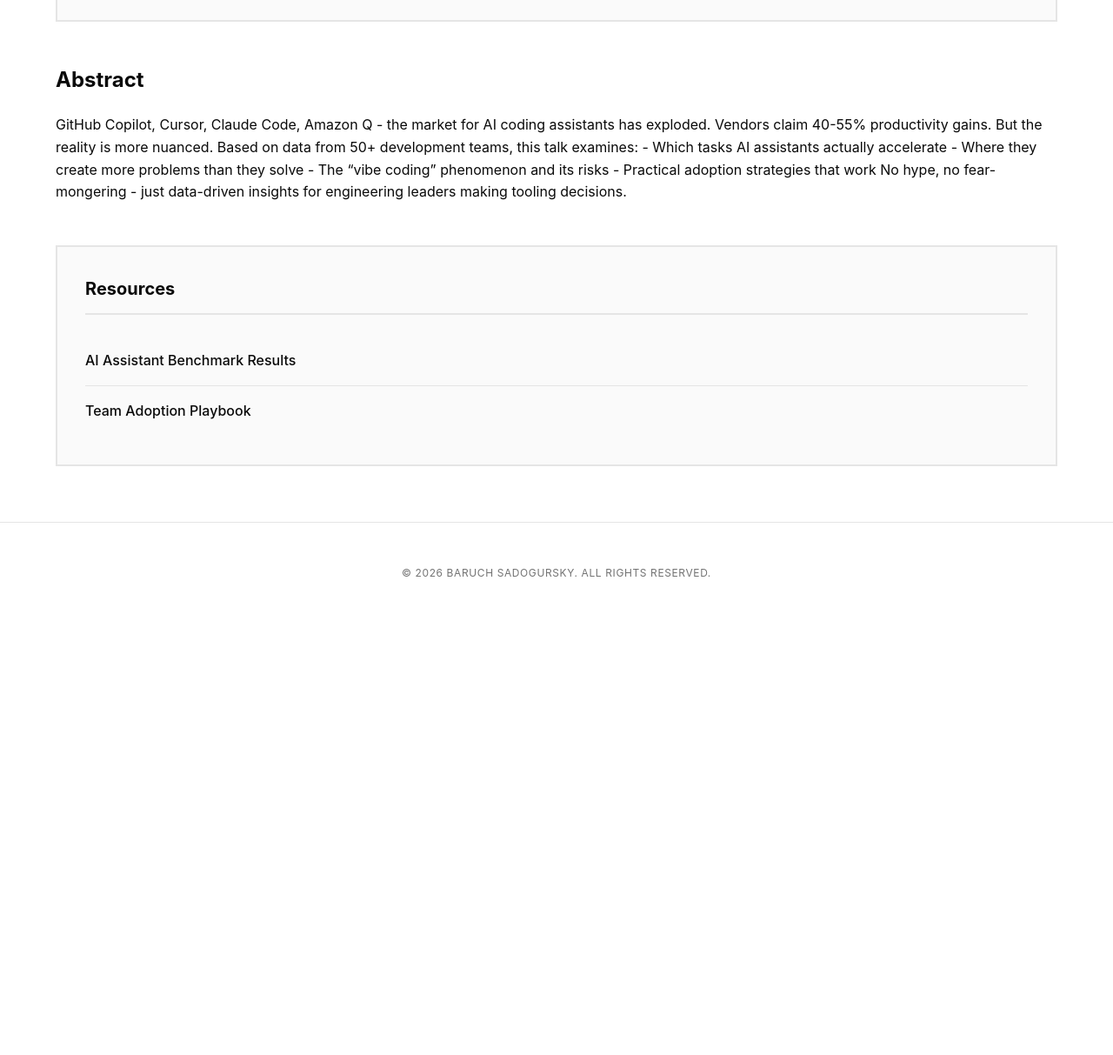
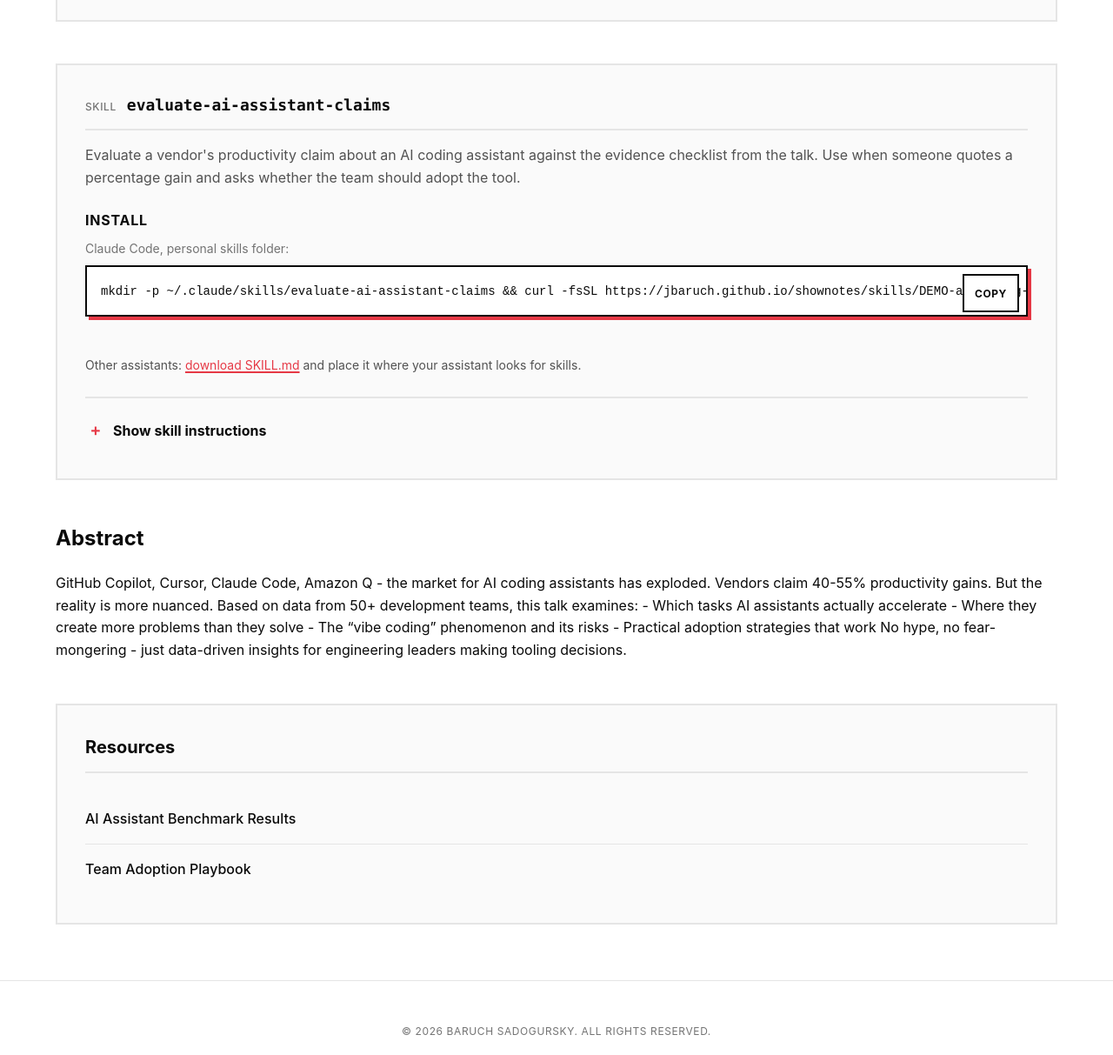
Before and after one commit to jbaruch/shownotes-template, a Jekyll site: the page built from _talks/DEMO-ai-coding-assistants-2025.md, in a window 1280 px wide and 1400 px high, scrolled down 1026 px. Shown: the part 187-1400 px from the top of the window at 87% size. Built offline with Jekyll 4.4.1, drawn with Linux system fonts in a browser that asks for light colours; before the commit the page ends 1929 px from its top, so only the background shows below that.

Commit message:
Render the Skill section on talk pages (US1, T007–T011)
New _includes/skill_section.html per the rendered-HTML contract, included
from talk.html directly after the media row; styles for the section, the
accent-shadowed install command, and the native disclosure. Integration
tests build the real site (DEMO skill talk) and a temp site (sub-path
hosting, no-media placement, blank body, escaped description).

Co-Authored-By: Claude Fable 5.1 <noreply@anthropic.com>
Claude-Session: https://claude.ai/code/session_018Gez4Dk2H8L5jpY9izxZas

```diff
--- /dev/null
+++ b/_includes/skill_section.html
@@ -0,0 +1,38 @@
+{% comment %}
+Skill section for a talk page (feature 002-talk-skill-section).
+Usage: {% include skill_section.html skill=page.skill %}
+`skill` is the hash attached by _plugins/skill_processor.rb:
+  name, description, html (sanitized, headings demoted), url, install_dir, source_path
+DOM contract: specs/002-talk-skill-section/contracts/rendered-html.md
+{% endcomment %}
+{% assign skill = include.skill %}
+{% assign raw_relative = skill.url | relative_url %}
+{% assign raw_absolute = skill.url | absolute_url %}
+<section class="talk-skill" aria-labelledby="talk-skill-heading">
+    <h2 id="talk-skill-heading" class="talk-skill__heading">
+        <span class="talk-skill__label">Skill</span>
+        <span class="talk-skill__name">{{ skill.name | escape }}</span>
+    </h2>
+    <p class="talk-skill__description">{{ skill.description | escape }}</p>
+
+    <div class="talk-skill__install">
+        <h3 class="talk-skill__install-heading">Install</h3>
+        <p class="talk-skill__install-label">Claude Code, personal skills folder:</p>
+        <div class="talk-skill__command">
+            <pre><code id="talk-skill-command">mkdir -p {{ skill.install_dir | escape }} &amp;&amp; curl -fsSL {{ raw_absolute }} -o {{ skill.install_dir | escape }}/SKILL.md</code></pre>
+            <button type="button" class="talk-skill__copy" data-copy-target="talk-skill-command" aria-label="Copy install command" aria-describedby="talk-skill-copy-status">Copy</button>
+        </div>
+        <p id="talk-skill-copy-status" class="talk-skill__copy-status" aria-live="polite"></p>
+        <p class="talk-skill__generic">Other assistants: <a class="talk-skill__raw" href="{{ raw_relative }}" download>download SKILL.md</a> and place it where your assistant looks for skills.</p>
+    </div>
+
+    {% if skill.html != "" %}
+    <details class="talk-skill__body">
+        <summary class="talk-skill__summary">Show skill instructions</summary>
+        <div class="talk-skill__content">
+{{ skill.html }}
+        </div>
+    </details>
+    {% endif %}
+</section>
+<script src="{{ '/assets/js/skill-install.js' | relative_url }}" defer></script>
--- a/_layouts/talk.html
+++ b/_layouts/talk.html
@@ -87,6 +87,11 @@ layout: default
             {% endif %}
         </div>
     </section>
+    {% endif %}
+
+    <!-- Agent skill distilled from the talk (feature 002); omitted entirely when no skill file exists -->
+    {% if page.skill %}
+    {% include skill_section.html skill=page.skill %}
     {% endif %}
 
     <!-- Talk content -->
--- a/assets/css/main.css
+++ b/assets/css/main.css
@@ -1017,6 +1017,199 @@ a:hover {
 }
 
 /* ===========================================
+   Talk Page - Skill Section (feature 002)
+   =========================================== */
+.talk-skill {
+    margin-bottom: var(--space-12);
+    padding: var(--space-8);
+    background: var(--color-surface);
+    border: 2px solid var(--color-border);
+}
+
+.talk-skill__heading {
+    display: flex;
+    flex-wrap: wrap;
+    align-items: baseline;
+    gap: var(--space-3);
+    font-family: var(--font-display);
+    font-size: var(--font-size-xl);
+    font-weight: var(--font-weight-bold);
+    margin: 0 0 var(--space-4) 0;
+    padding-bottom: var(--space-3);
+    border-bottom: 2px solid var(--color-border);
+}
+
+.talk-skill__label {
+    font-size: var(--font-size-xs);
+    font-weight: var(--font-weight-medium);
+    letter-spacing: 0.05em;
+    text-transform: uppercase;
+    color: var(--color-text-muted);
+}
+
+.talk-skill__name {
+    font-family: var(--font-mono);
+    font-size: var(--font-size-lg);
+    color: var(--color-text-primary);
+    overflow-wrap: anywhere;
+}
+
+.talk-skill__description {
+    margin: 0 0 var(--space-6) 0;
+    color: var(--color-text-secondary);
+    line-height: 1.6;
+}
+
+.talk-skill__install-heading {
+    font-family: var(--font-display);
+    font-size: var(--font-size-base);
+    font-weight: var(--font-weight-bold);
+    letter-spacing: 0.05em;
+    text-transform: uppercase;
+    margin: 0 0 var(--space-2) 0;
+}
+
+.talk-skill__install-label {
+    margin: 0 0 var(--space-2) 0;
+    font-size: var(--font-size-sm);
+    color: var(--color-text-muted);
+}
+
+/* The one call-to-action on the page: hard accent shadow, everything else stays quiet */
+.talk-skill__command {
+    position: relative;
+    margin: 0 0 var(--space-3) 0;
+    background: var(--color-surface-elevated);
+    border: 2px solid var(--color-border-strong);
+    box-shadow: 4px 4px 0 var(--color-accent);
+}
+
+.talk-skill__command pre {
+    margin: 0;
+    padding: var(--space-4);
+    padding-right: calc(var(--space-4) + 5rem);
+    overflow-x: auto;
+    font-family: var(--font-mono);
+    font-size: var(--font-size-sm);
+    line-height: 1.6;
+    color: var(--color-text-primary);
+}
+
+.talk-skill__command code {
+    white-space: pre;
+}
+
+.talk-skill__copy {
+    position: absolute;
+    top: var(--space-2);
+    right: var(--space-2);
+    min-width: 44px;
+    min-height: 44px;
+    padding: 0 var(--space-3);
+    font-family: var(--font-display);
+    font-size: var(--font-size-xs);
+    font-weight: var(--font-weight-bold);
+    letter-spacing: 0.05em;
+    text-transform: uppercase;
+    color: var(--color-text-primary);
+    background: var(--color-background);
+    border: 2px solid var(--color-border-strong);
+    cursor: pointer;
+}
+
+.talk-skill__copy:hover,
+.talk-skill__copy:focus-visible {
+    color: var(--color-background);
+    background: var(--color-border-strong);
+}
+
+.talk-skill__copy-status {
+    min-height: 1.5em;
+    margin: 0 0 var(--space-3) 0;
+    font-size: var(--font-size-sm);
+    color: var(--color-text-secondary);
+}
+
+.talk-skill__generic {
+    margin: 0;
+    font-size: var(--font-size-sm);
+    color: var(--color-text-secondary);
+}
+
+.talk-skill__body {
+    margin-top: var(--space-6);
+    padding-top: var(--space-4);
+    border-top: 2px solid var(--color-border);
+}
+
+.talk-skill__summary {
+    display: flex;
+    align-items: center;
+    gap: var(--space-2);
+    min-height: 44px;
+    cursor: pointer;
+    list-style: none;
+    font-family: var(--font-display);
+    font-weight: var(--font-weight-bold);
+}
+
+.talk-skill__summary::-webkit-details-marker {
+    display: none;
+}
+
+.talk-skill__summary::before {
+    content: "+";
+    display: inline-block;
+    width: 1.5rem;
+    text-align: center;
+    font-family: var(--font-mono);
+    font-size: var(--font-size-lg);
+    color: var(--color-accent);
+}
+
+.talk-skill__body[open] .talk-skill__summary::before {
+    content: "\2212";
+}
+
+.talk-skill__content {
+    margin-top: var(--space-4);
+    line-height: 1.7;
+}
+
+.talk-skill__content h3,
+.talk-skill__content h4,
+.talk-skill__content h5,
+.talk-skill__content h6 {
+    font-family: var(--font-display);
+    margin: var(--space-6) 0 var(--space-2) 0;
+}
+
+.talk-skill__content h3 {
+    font-size: var(--font-size-lg);
+}
+
+.talk-skill__content h4 {
+    font-size: var(--font-size-base);
+}
+
+.talk-skill__content pre {
+    overflow-x: auto;
+    padding: var(--space-4);
+    background: var(--color-surface-elevated);
+    border: 1px solid var(--color-border);
+    font-size: var(--font-size-sm);
+}
+
+.talk-skill__content code {
+    font-family: var(--font-mono);
+}
+
+.talk-skill__content ul,
+.talk-skill__content ol {
+    padding-left: var(--space-6);
+}
+
+/* ===========================================
    Responsive - Mobile First
    =========================================== */
 @media (max-width: 768px) {
```
Also changed, not shown: specs/002-talk-skill-section/tasks.md (+5 -5 lines), test/impl/integration/skill_section_test.rb (added, +270 -0 lines).
